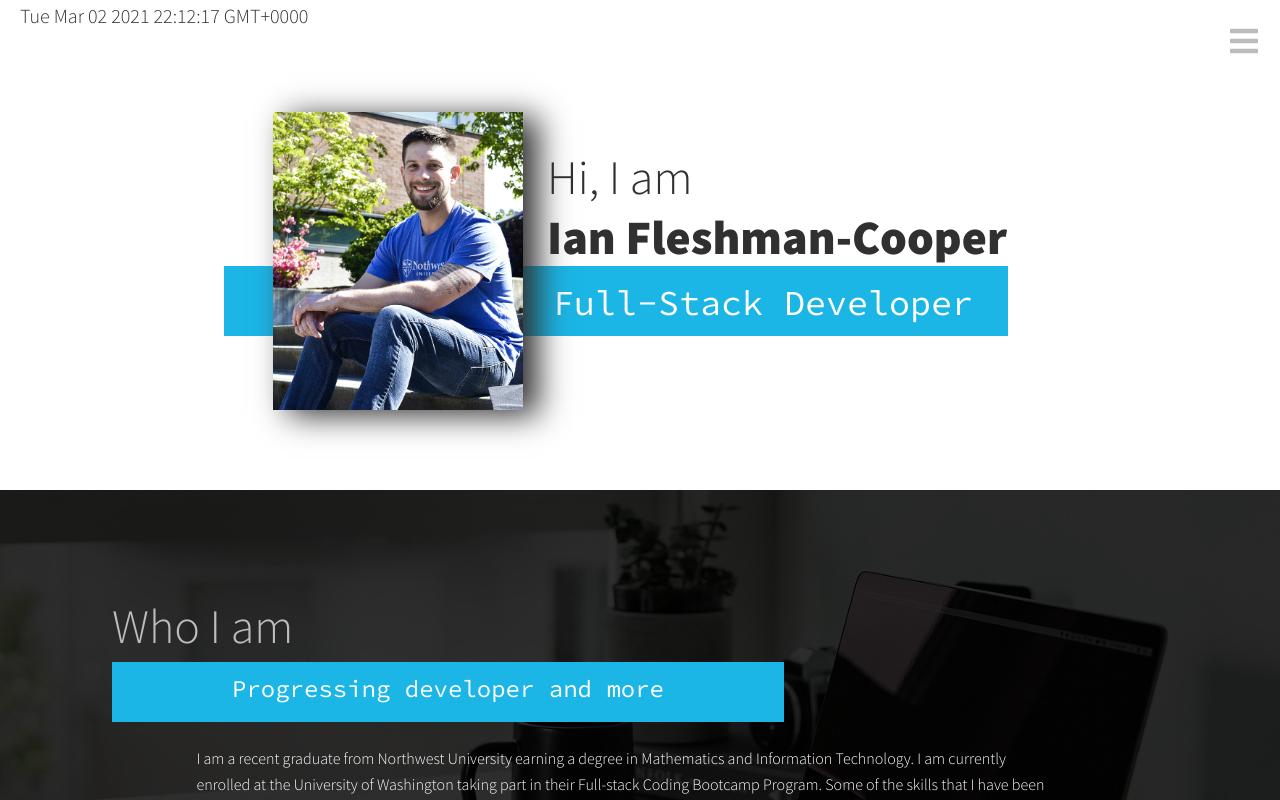
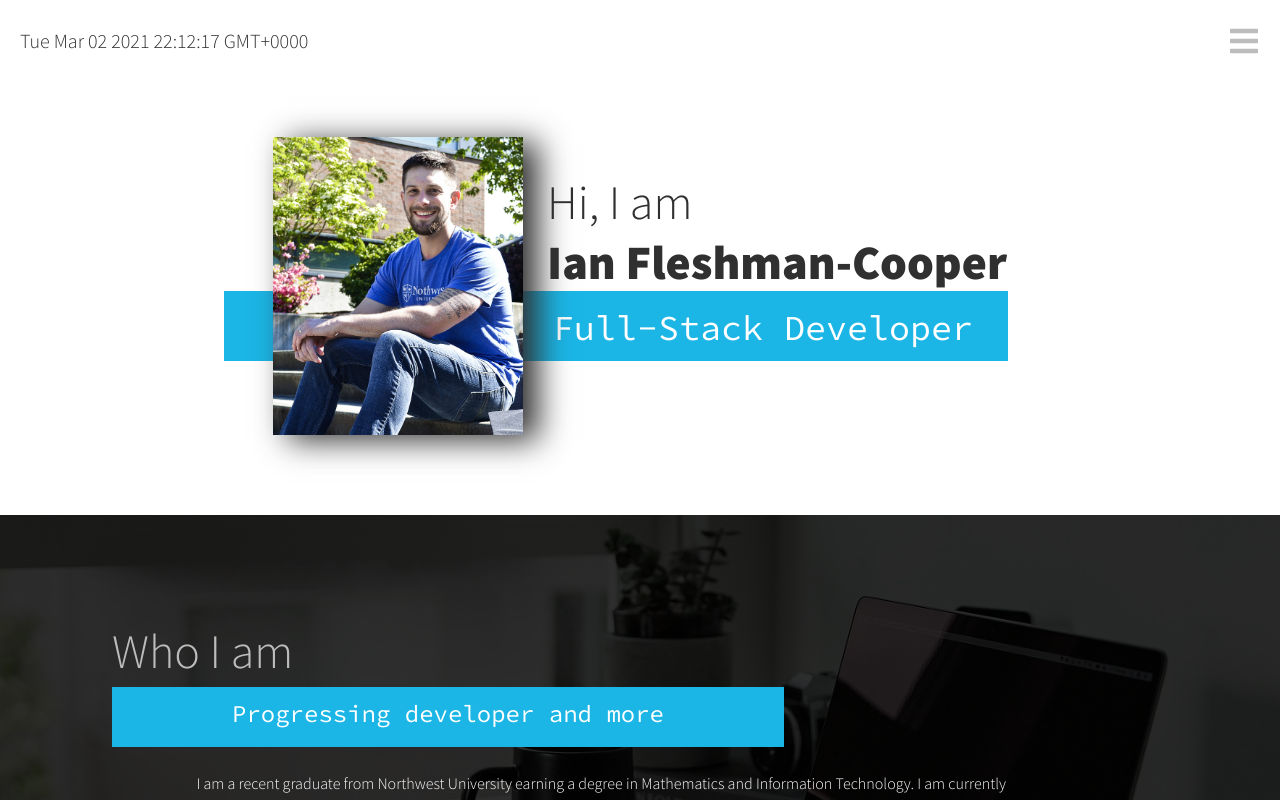
Before and after one commit to Ianaac27/Portfolio_3, a React (Create React App) app: page / in a window 1280 px wide. Shown: the top 800 px of the page. Built offline with nearby package versions, Linux system fonts and the light colour scheme; grey boxes are pictures that could not be loaded.

Commit message:
updated margins for date

```diff
--- a/src/components/Header.js
+++ b/src/components/Header.js
@@ -7,12 +7,11 @@ import Moment from 'react-moment';
 
 
 function Header({handleNavbarModule, handleNavbarLink}) {
-    // const unixTimestamp = Date.now;
 
     return (
         <header>
-            <div>
-                <Moment local interval={1000} id="today-date"></Moment>
+            <div id="today-date">
+                <Moment local interval={1000}></Moment>
             </div>
             <button className="nav-toggle" aria-label="toggle navigation" onClick={handleNavbarModule}>
                 <FontAwesomeIcon icon={faBars} />
@@ -24,7 +23,7 @@ function Header({handleNavbarModule, handleNavbarLink}) {
                     <li className="nav-link" onClick={handleNavbarLink}><a href="/#work">Work</a></li>
                     <li className="nav-link" onClick={handleNavbarLink}><a href="/#skill">Skills</a></li>
                     <li className="nav-link" onClick={handleNavbarLink}><a href="/#contactMe">Contact Me</a></li>
-                    <li className="nav-link" onClick={handleNavbarLink}><a href="../images/Ian_Fleshman-Cooper_Resume.pdf" download="Ian_Fleshman-Cooper_Resume.pdf">Resume</a></li>
+                    <li className="nav-link" onClick={handleNavbarLink}><a href="Ian_Fleshman-Cooper_Resume.pdf" download="Ian_Fleshman-Cooper_Resume.pdf">Resume</a></li>
                 </ul>
             </nav>
         </header>
--- a/src/styles/Header.css
+++ b/src/styles/Header.css
@@ -75,6 +75,14 @@ header {
     margin-top: 1.25em;
 }
 
+@media screen and (max-width:370px){
+    #today-date {
+        margin-left: 0.5em;
+        margin-top: 1.6em;
+        font-size: 1em;
+    }
+}
+
 @media screen and (max-width:300px){
     #today-date {
         margin-left: 0.2em;
```
Also changed, not shown: 1 other file (tests, documents, lock files or other folders).
